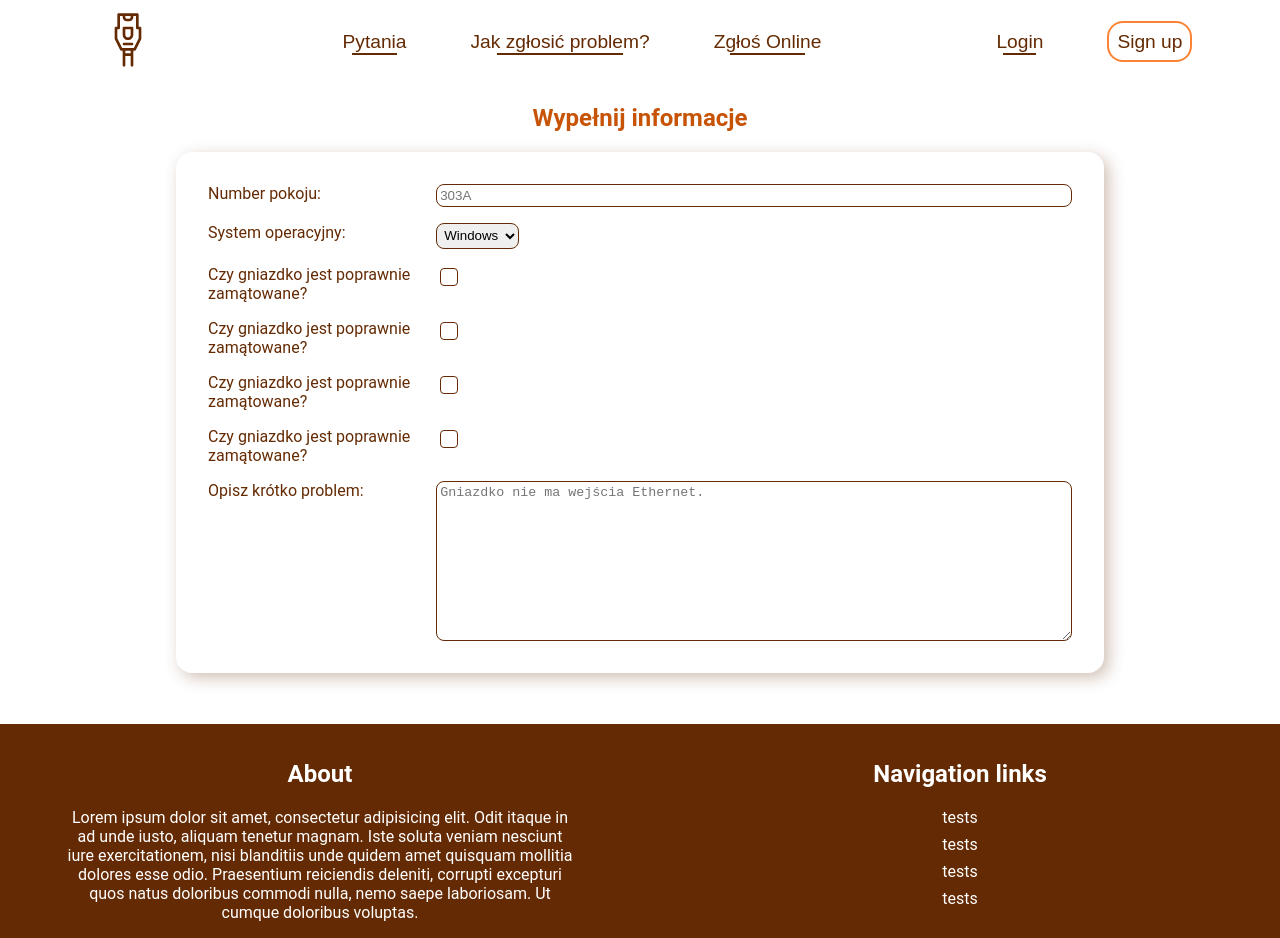
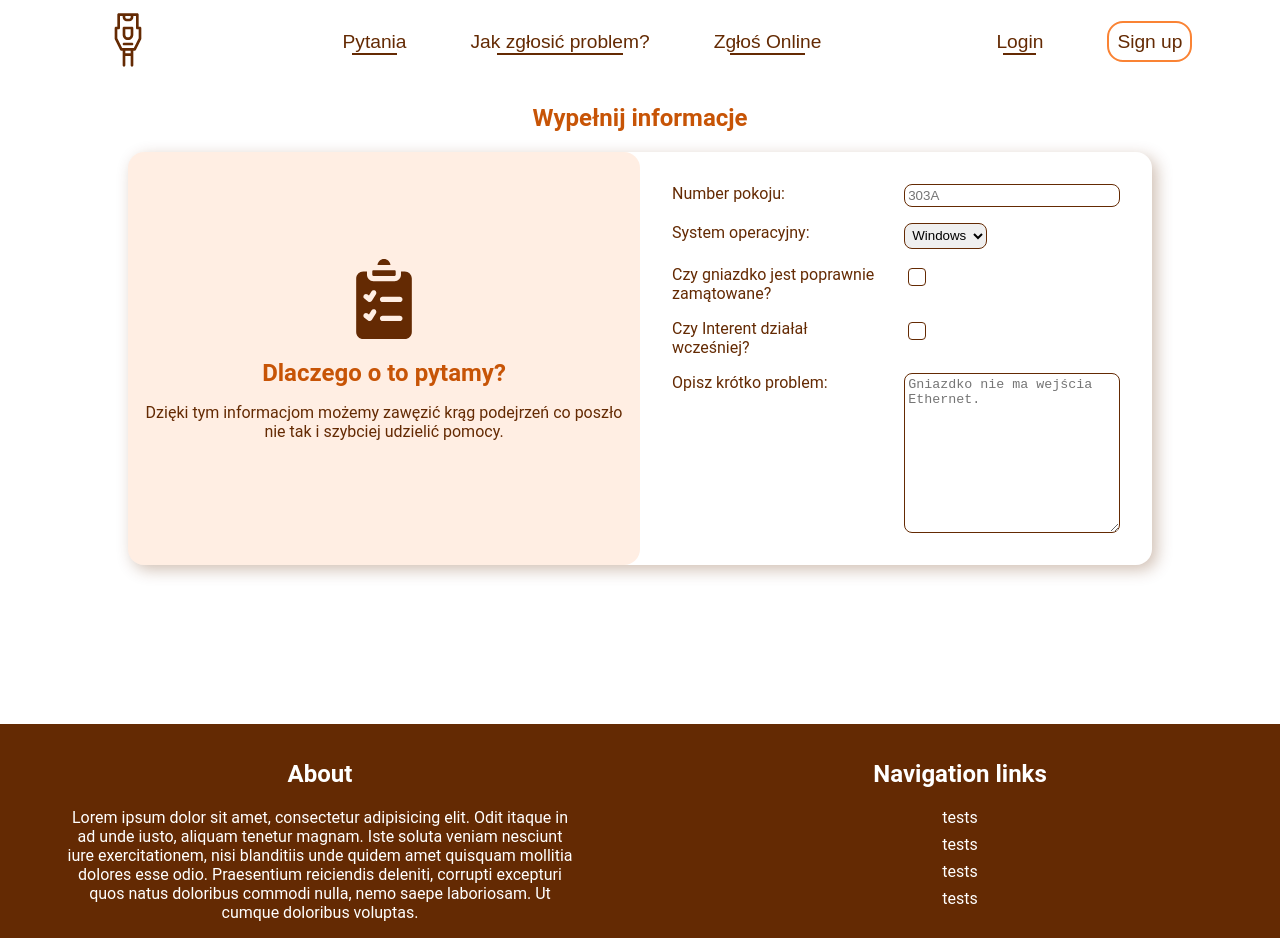
Before and after one commit to PatrykSiekierski/Dorm-Assist, a React (Vite) app: page /report in a window 1280 px wide. Built offline with nearby package versions, Linux system fonts and the light colour scheme; a web font is replaced by a local one.

Commit message:
Improved design of info section
Redesigned appearance, still to be improved, but it will do for now.

```diff
--- a/src/components/Report/info.jsx
+++ b/src/components/Report/info.jsx
@@ -4,7 +4,23 @@ export default function Info() {
   return (
     <article id="info-article">
       <h1 className="center-text">Wypełnij informacje</h1>
-      <form action="" className="form-holder border">
+      <div className="grid-form border">
+        <div id="icon-side">
+          <img src="src/assets/form-icon.svg" alt="form icon" />
+          <h2>Dlaczego o to pytamy?</h2>
+          <p>
+            Dzięki tym informacjom możemy zawęzić krąg podejrzeń co poszło nie
+            tak i szybciej udzielić pomocy.
+          </p>
+          {/* <h2>Czy można zostawić wszystko puste?</h2>
+          <p>
+            Jedynie pokój trzeba faktycznie wypełnić, inaczej nie będziemy
+            wiedzieć gdzie przyjść, ale ostatecznie damy radę nawet bez
+            informacji, tylko dłużej
+          </p> */}
+        </div>
+        <div>
+          <form action="" className="form-holder">
             <label htmlFor="room">Number pokoju:</label>
             <input type="text" id="room" placeholder="303A" />
             {/* <label htmlFor="problem">Opisz krótko problem:</label>
@@ -17,17 +33,12 @@ export default function Info() {
               <option value="android">Android</option>
               <option value="other">Other</option>
             </select>
-
-        <label htmlFor="self">Czy gniazdko jest poprawnie zamątowane?</label>
+            <label htmlFor="self">
+              Czy gniazdko jest poprawnie zamątowane?
+            </label>
             <input type="checkbox" id="self" />
 
-        <label htmlFor="self">Czy gniazdko jest poprawnie zamątowane?</label>
-        <input type="checkbox" id="self" />
-
-        <label htmlFor="self">Czy gniazdko jest poprawnie zamątowane?</label>
-        <input type="checkbox" id="self" />
-
-        <label htmlFor="self">Czy gniazdko jest poprawnie zamątowane?</label>
+            <label htmlFor="self">Czy Interent działał wcześniej?</label>
             <input type="checkbox" id="self" />
 
             <label htmlFor="opis">Opisz krótko problem:</label>
@@ -36,6 +47,8 @@ export default function Info() {
               placeholder="Gniazdko nie ma wejścia Ethernet."
             ></textarea>
           </form>
+        </div>
+      </div>
     </article>
   );
 }
--- a/src/components/Universal/navbar.jsx
+++ b/src/components/Universal/navbar.jsx
@@ -8,10 +8,10 @@ export default function Navbar() {
       </a>
       <ul>
         <li>
-          <a href="#faq-article">Pytania</a>
+          <a href="/#faq-article">Pytania</a>
         </li>
         <li>
-          <a href="#Navigation-Article">Jak zgłosić problem?</a>
+          <a href="/#Navigation-Article">Jak zgłosić problem?</a>
         </li>
         <li>
           <a href="/report">Zgłoś Online</a>
--- a/src/styles/Report/_info.scss
+++ b/src/styles/Report/_info.scss
@@ -5,14 +5,46 @@
   display: flex;
   flex-direction: column;
   align-items: center;
+  // margin-bottom: calc(2rem + 5vh);
+}
+
+.grid-form {
+  display: grid;
+  grid-template-columns: 1fr 1fr;
+  width: 80vw;
+  padding: 0 !important;
+
+  #icon-side {
+    display: flex;
+    flex-direction: column;
+    align-items: center;
+    justify-content: center;
+    text-align: center;
+
+    background: rgba(255, 187, 142, 0.25);
+    // background-color: lighten($color: $accent, $amount: 5);
+    border-radius: 1rem;
+    padding: 1rem;
+    color: $main-text;
+
+    h2 {
+      color: lighten($color: $main-text, $amount: 20%);
+      margin-bottom: 0;
+    }
+
+    img {
+      max-width: 5rem;
+    }
+  }
 }
 
 .form-holder {
   padding: 2rem !important;
-  width: calc(70vw + 2rem);
+  // width: calc(70vw + 2rem);
+  // width: calc(85vw + 2rem);
   justify-items: left;
   display: grid;
-  grid-template-columns: 1fr 3fr;
+  grid-template-columns: 1fr 1fr;
   gap: 1rem;
 
   input,
```
Also changed, not shown: src/assets/form-icon.svg (added). Lines whose indentation alone changed are shown as unchanged.
